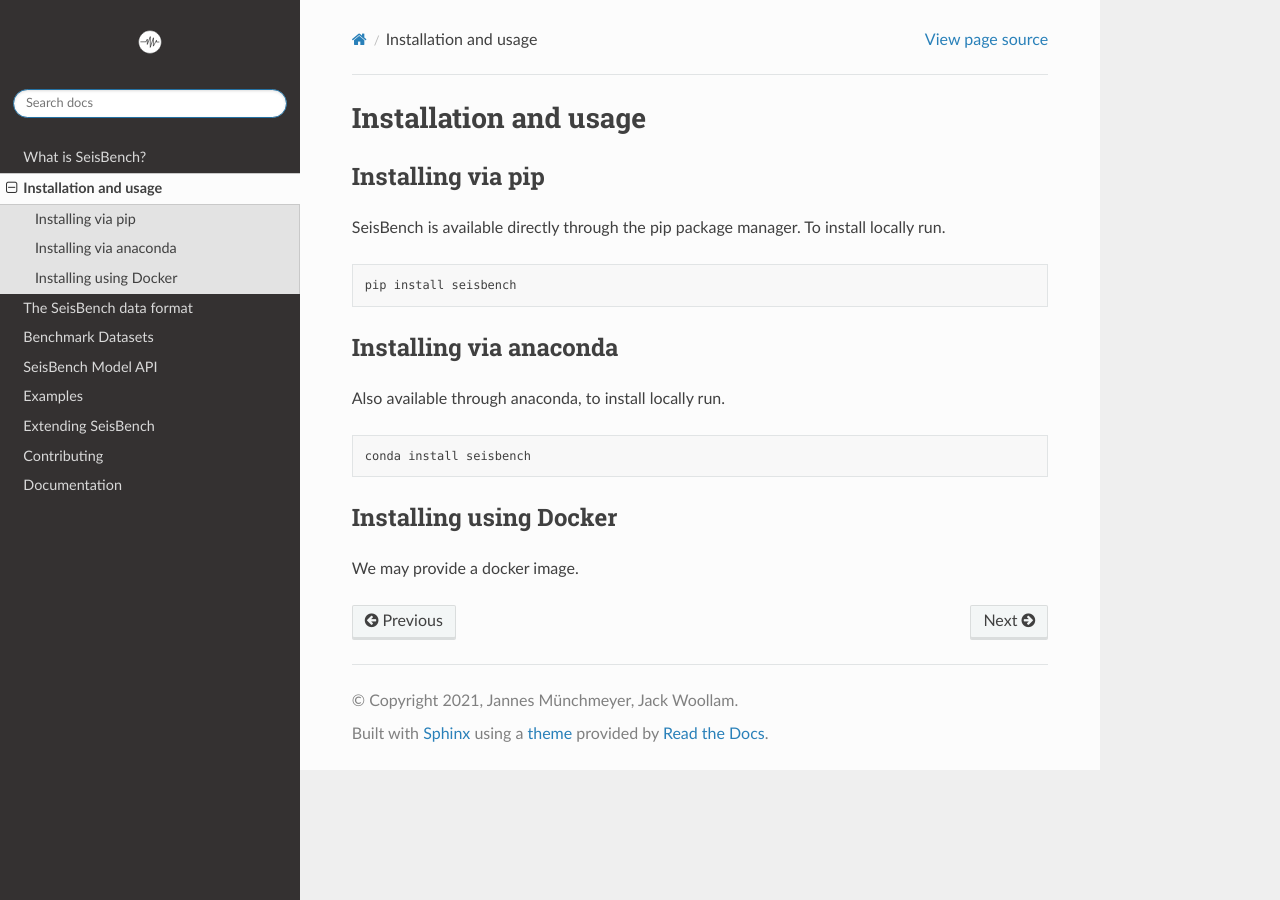
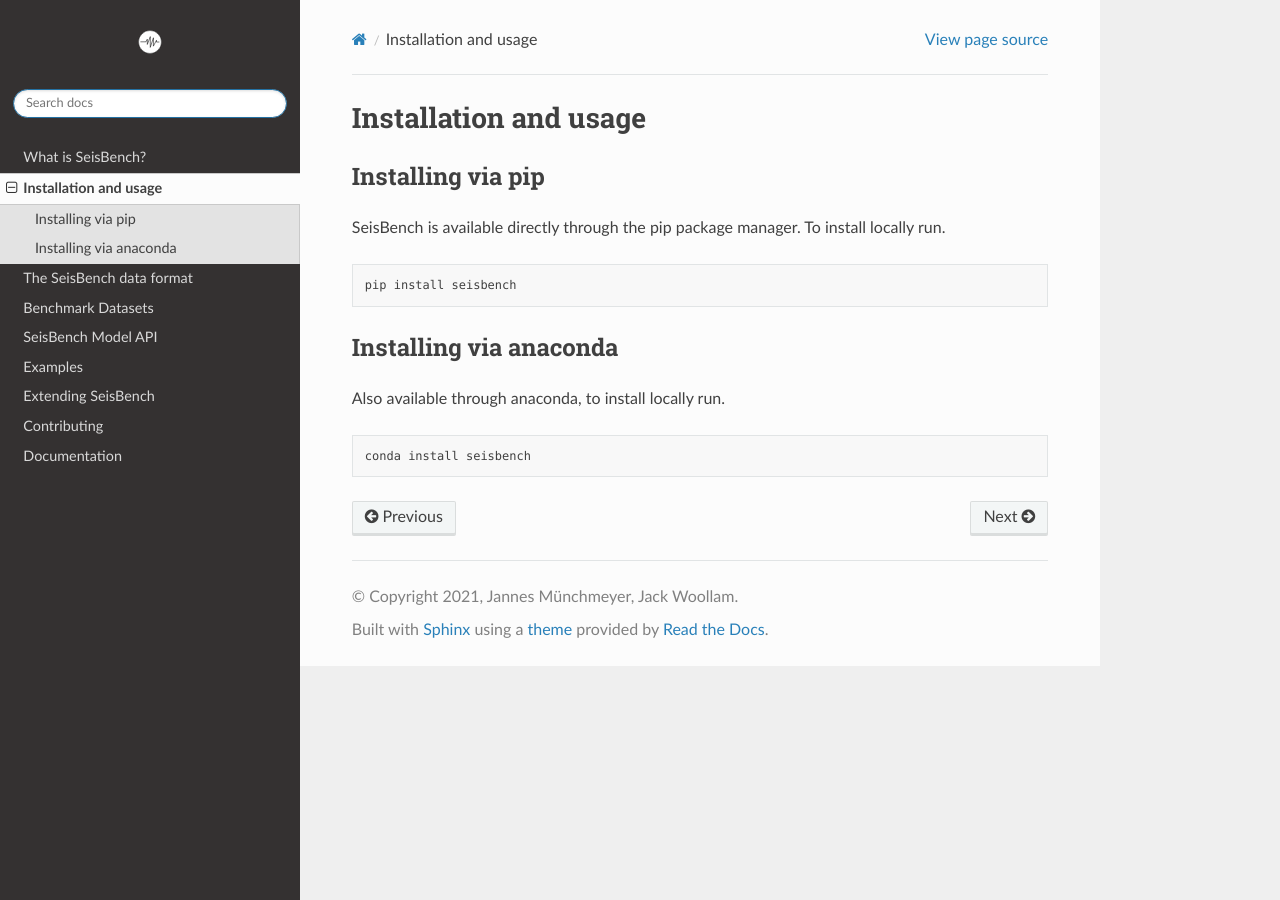
Before and after one commit to seisbench/seisbench, a Sphinx documentation site: the page built from docs/pages/installation_and_usage.rst, in a window 1280 px wide. Built offline with Sphinx 7.4.7 and the Read the Docs theme 2.0.0, drawn with Linux system fonts in a browser that asks for light colours.

```diff
--- a/docs/pages/installation_and_usage.rst
+++ b/docs/pages/installation_and_usage.rst
@@ -17,8 +17,3 @@
 Also available through anaconda, to install locally run. ::
 
     conda install seisbench
-
-
-Installing using Docker
------------------------
-We may provide a docker image.
```
